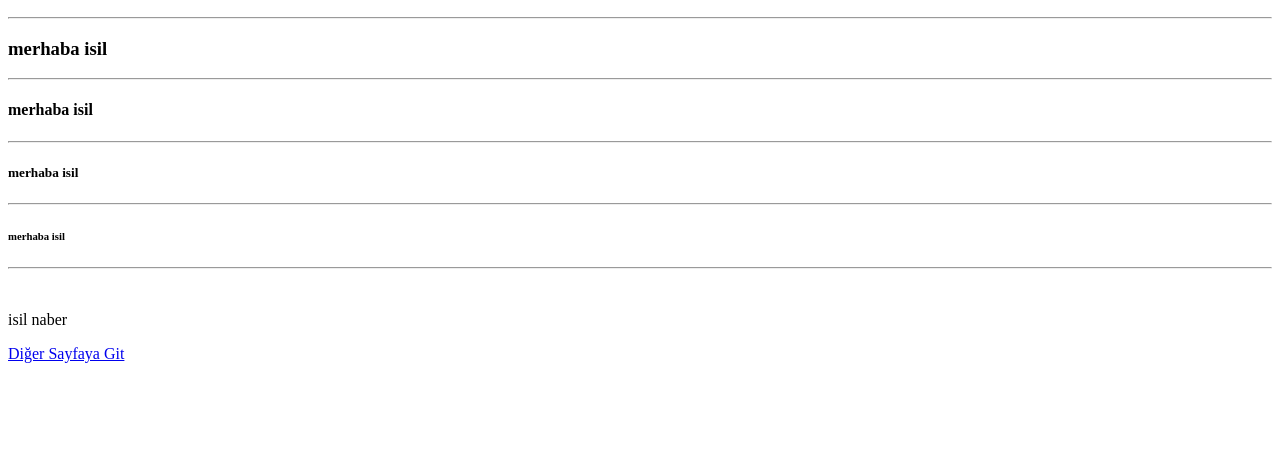
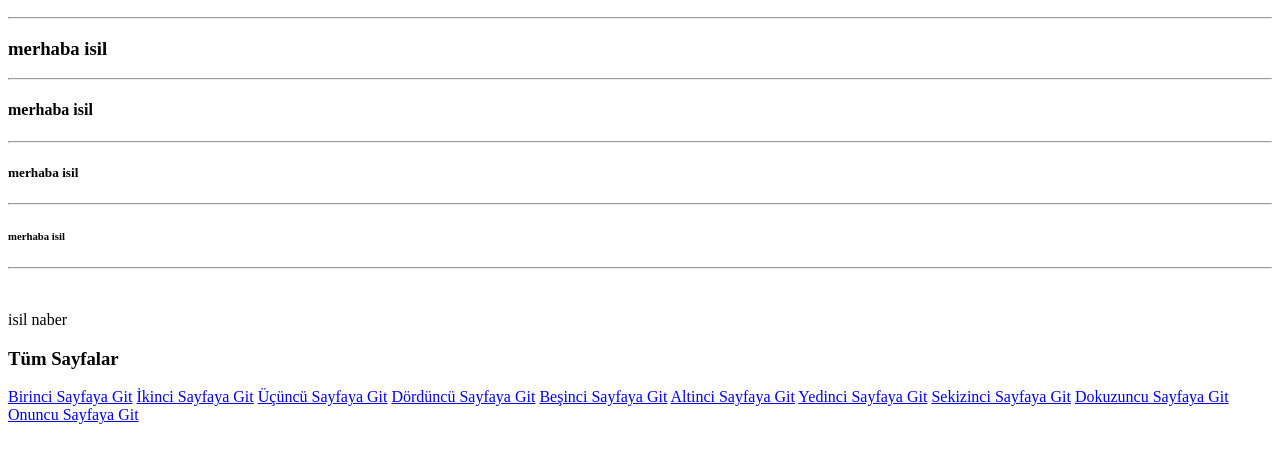
Before and after one commit to enessesli/firstCode, a plain HTML site: page index.html in a window 1280 px wide. Shown: the part 110-572 px from the top of the page. Drawn offline with Linux system fonts and the light colour scheme.

Commit message:
html course is finish

```diff
--- a/index.html
+++ b/index.html
@@ -19,6 +19,17 @@
     <hr />
     <br />
     <p>isil naber</p>
-    <a href="index1.html" title="Birinci Sayfa">Diğer Sayfaya Git</a>
+
+    <h3>Tüm Sayfalar</h3>
+    <a href="index1.html" title="Birinci Sayfa">Birinci Sayfaya Git</a>
+    <a href="index2.html" title="İkinci Sayfa">İkinci Sayfaya Git</a>
+    <a href="index3.html" title="Üçüncü Sayfa">Üçüncü Sayfaya Git</a>
+    <a href="index4.html" title="Dördücü Sayfa">Dördüncü Sayfaya Git</a>
+    <a href="index6.html" title="Beşinci Sayfa">Beşinci Sayfaya Git</a>
+    <a href="index7.html" title="Altinci Sayfa">Altinci Sayfaya Git</a>
+    <a href="index8.html" title="Yedinci Sayfa">Yedinci Sayfaya Git</a>
+    <a href="index9.html" title="Sekizinci Sayfa">Sekizinci Sayfaya Git</a>
+    <a href="index10.html" title="Dokuzuncu Sayfa">Dokuzuncu Sayfaya Git</a>
+    <a href="index11.html" title="Onuncu Sayfa">Onuncu Sayfaya Git</a>
   </body>
 </html>
```
Also changed, not shown: index10.html (+1 -0 lines), index11.html (+1 -0 lines), index2.html (+1 -0 lines), index3.html (+1 -0 lines), index4.html (+1 -0 lines), index6.html (+1 -0 lines), index7.html (+1 -0 lines), index8.html (+1 -0 lines), index9.html (+1 -0 lines).
